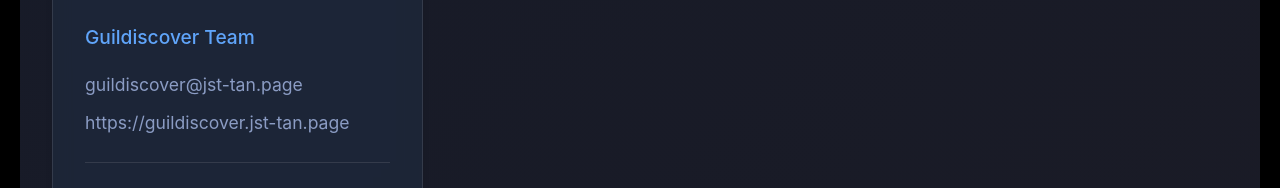
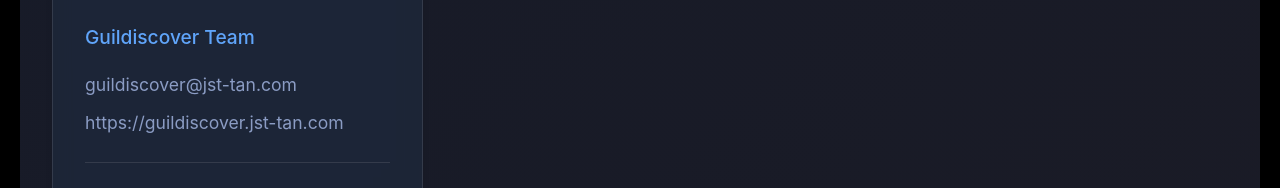
Before and after one commit to GuildDiscover/Main-Website, a React (Create React App) app: page /privacy-policy in a window 1280 px wide. Shown: the part 5227-5415 px from the top of the page. Built offline with nearby package versions, Linux system fonts and the light colour scheme.

Commit message:
Update Privacy.js

```diff
--- a/src/pages/Privacy.js
+++ b/src/pages/Privacy.js
@@ -181,8 +181,8 @@
         "If you have any questions or concerns about this Privacy Policy or our data practices, please contact us at:",
       additional_info: {
         team: "Guildiscover Team",
-        email: "guildiscover@jst-tan.page",
-        website: "https://guildiscover.jst-tan.page",
+        email: "guildiscover@jst-tan.com",
+        website: "https://guildiscover.jst-tan.com",
       },
       disclaimer:
         "By using Guildiscover, you agree to the terms of this Privacy Policy. If you do not agree, please refrain from using our website.",
```
